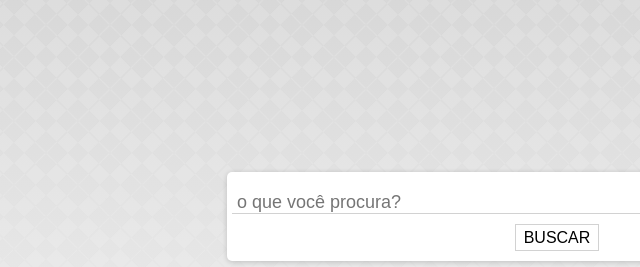
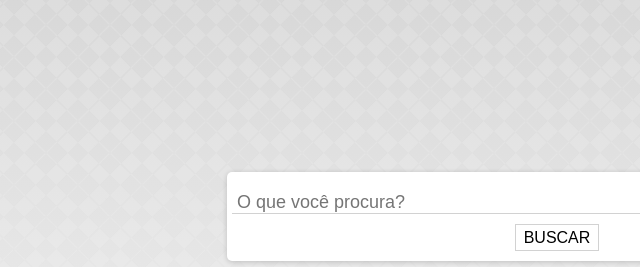
Before and after one commit to mundoizi/mundoizi, a plain HTML site: page index.html in a window 1280 px wide. Shown: the part 104-371 px from the top of the page, 83-723 px from the left. Drawn offline with Linux system fonts and the light colour scheme.

Commit message:
upcase text

```diff
--- a/index.html
+++ b/index.html
@@ -14,7 +14,7 @@
     <div class="content">
         <div class="card">
             <form action="https://www.google.com/search" autocomplete="off">
-                <input type="text" placeholder="o que você procura?" name="q" />
+                <input type="text" placeholder="O que você procura?" name="q" />
                 <button>Buscar</button>
             </form>
         </div>
```
